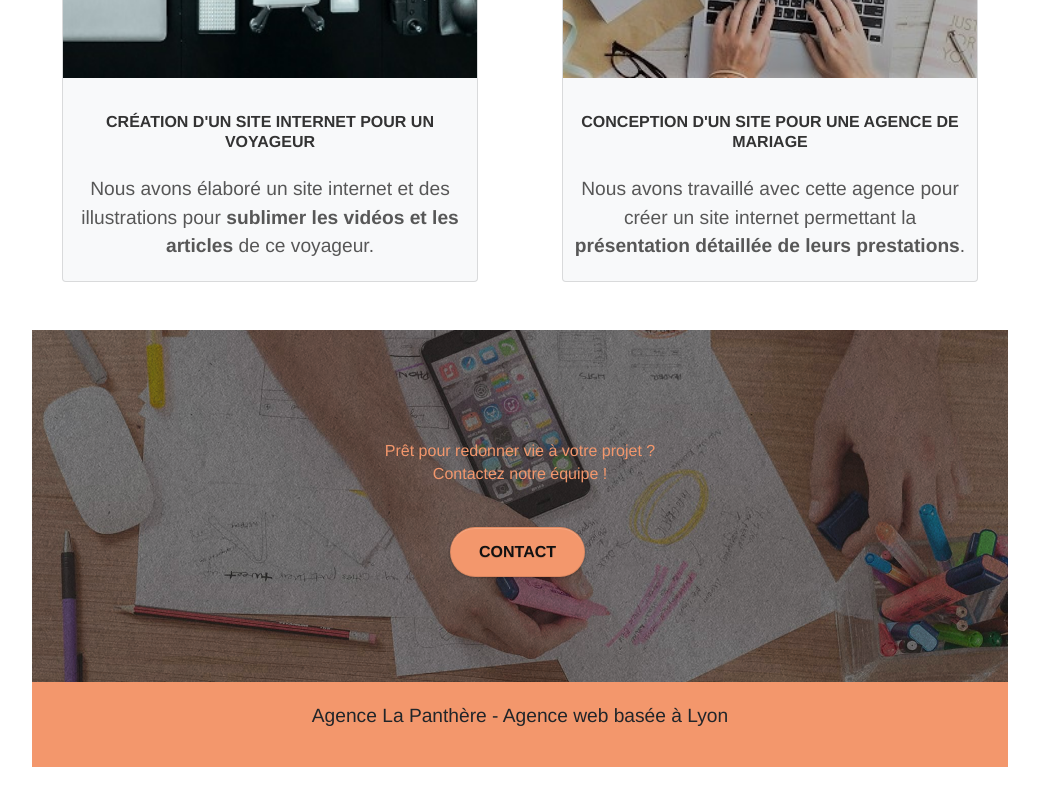
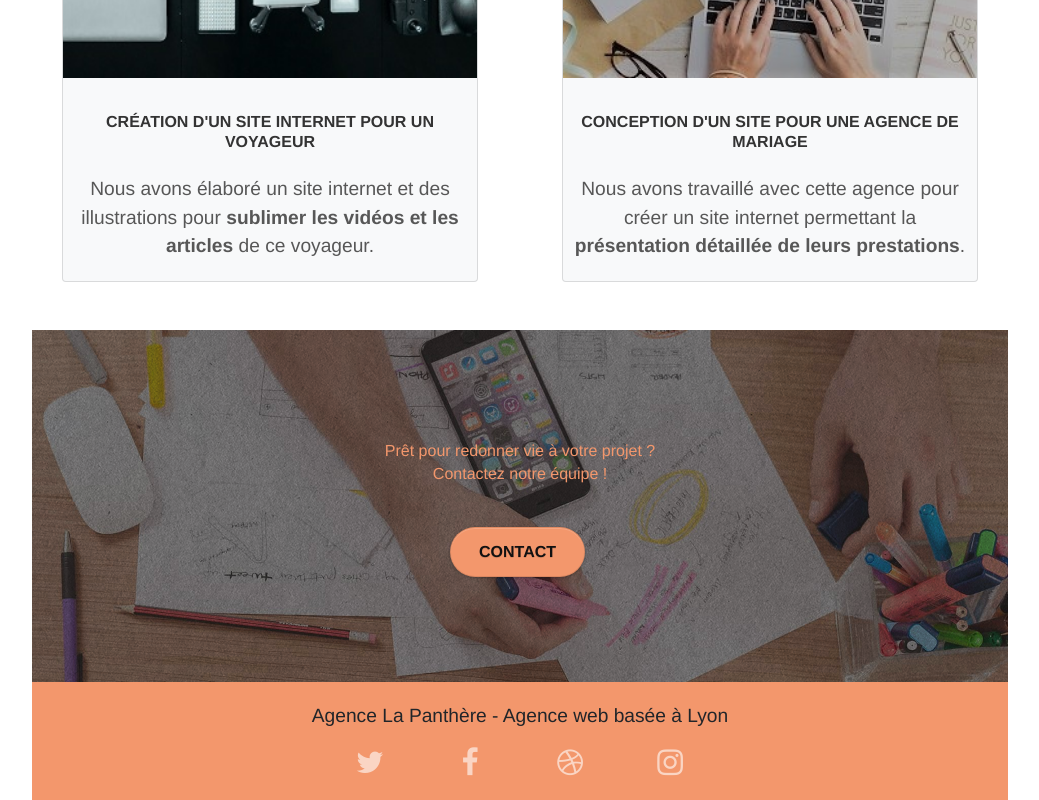
Before and after one commit to ettanol/OpenClassrooms-Project4, a plain HTML site: page index.html in a window 1280 px wide. Shown: the part 3159-3959 px from the top of the page, without its empty margins (120-1159 px from the left). Before the commit the page ends 3926 px from the top, so only its background shows below. Drawn offline with Linux system fonts and the light colour scheme.

Commit message:
minor changes

```diff
--- a/index.html
+++ b/index.html
@@ -18,6 +18,7 @@
     <link rel="shortcut icon" type="image/png" href="favicon.jpg">
 
 	<link href="./css/bootstrap 5/bootstrap.min.css" rel="stylesheet" defer>
+	<link rel="stylesheet" type="text/css" href="./css/font-awesome.css">
 	<link rel="stylesheet" type="text/css" href="style.min.css">
 	<link rel="stylesheet" type="text/css" href="./css/et-line.css">
 
```
